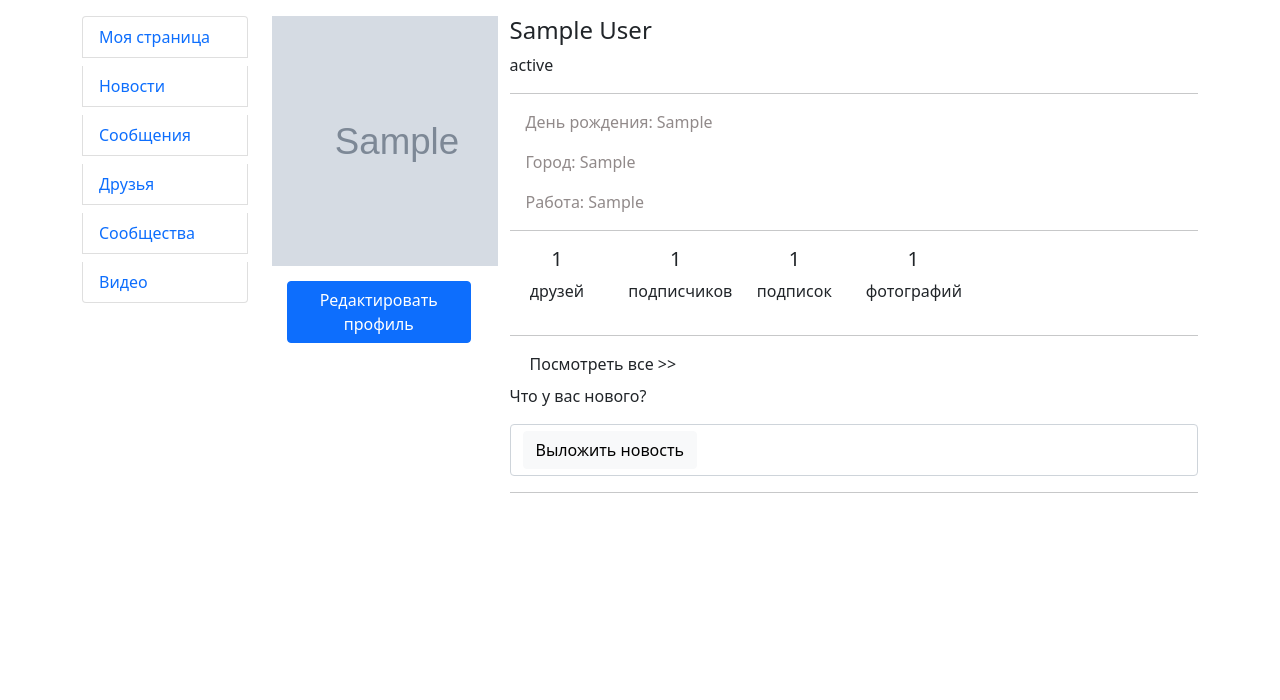
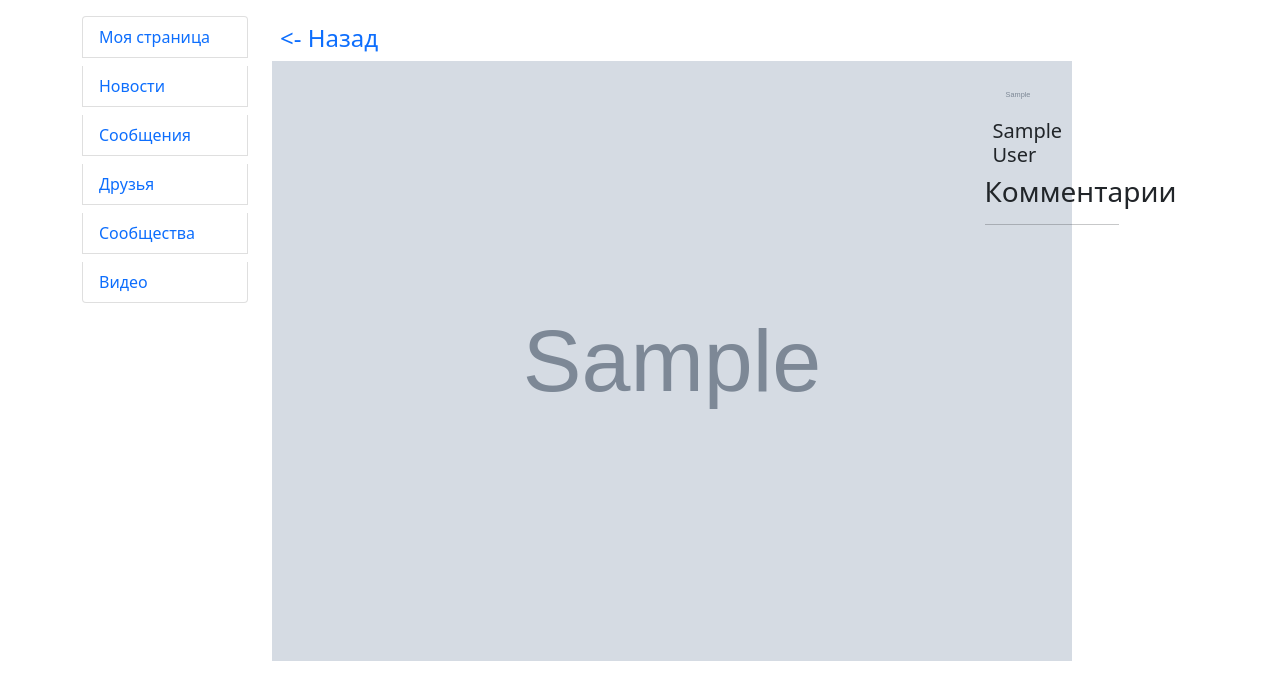
Before and after one commit to lautarianoo/django_social_network, a Django app: a page that uses templates/base.html in a window 1280 px wide. Shown: the part 73-773 px from the top of the page. Run offline with Django 3.2, Linux system fonts and the light colour scheme; a user stored in the database is signed in; tables that the repository leaves empty hold one stand-in row (values such as "Sample post"); grey boxes marked "Sample" are stand-in pictures; parts of the project's set-up code (start-up, migrations or seed data) failed here and were passed over; some libraries are stand-ins or nearby versions.

Commit message:
Complete Photos View

```diff
--- a/profiles/models.py
+++ b/profiles/models.py
@@ -1,3 +1,4 @@
+from ckeditor.fields import RichTextField
 from django.db import models
 
 # Create your models here.
@@ -42,9 +43,23 @@ class MyUserManager(BaseUserManager):
         user.save(using=self._db)
         return user
 
+class Comments(models.Model):
+
+    author = models.ForeignKey('SocialUser', verbose_name='Автор комментария', on_delete=models.CASCADE,
+                               related_name='comments2')
+    parents = models.ManyToManyField('SocialUser', verbose_name='Родитель', related_name='comment2')
+    content = RichTextField(blank=True, null=True, verbose_name='Контент', max_length=1150)
+    likes = models.IntegerField(verbose_name='Лайки комментария', default=0)
+    date_add = models.DateTimeField(auto_now_add=True)
+
+    def __str__(self):
+        return f"Автор id: {self.author.id} | {self.date_add}"
+
 class PhotosUser(models.Model):
 
     image = models.ImageField(verbose_name='Фотография')
+    likes = models.IntegerField(verbose_name='Лайки фотографии', default=0)
+    comments = models.ManyToManyField(Comments, verbose_name='Комментарии к фотографии', blank=True, related_name='photo')
     slug = models.SlugField(blank=True, null=True)
 
     def save(self, *args, **kwargs):
--- a/profiles/views.py
+++ b/profiles/views.py
@@ -221,4 +221,5 @@ class ImageView(View):
 
     def get(self, request, *args, **kwargs):
         image = PhotosUser.objects.get(slug=request.GET.get('p'))
-        return render(request, 'profiles/myprofile.html', {'image': image})
+        user = SocialUser.objects.get(username=kwargs.get('slug'))
+        return render(request, 'profiles/image.html', {'image': image, 'user': user})
--- a/templates/profiles/image.html
+++ b/templates/profiles/image.html
@@ -1,7 +1,15 @@
 {% extends 'base_for_templates.html' %}
 
 {% block profile %}
+    <div class="row"><h4 class="m-2"><a style="text-decoration: none;" class="actions" onclick="javascript:history.back(); return false;"><- Назад</a></h4></div>
     <div class="row">
-        <img src="{{ image.url }}" alt="" width="1000" height="1000">
+        <div class="col-9">
+            <img src="{{ image.image.url }}" alt="" width="800" height="600">
+        </div>
+        <div class="col-2">
+            <h5 class="card-title m-2"><img src="{{ user.avatar.url }}" alt="" height="50" width="50"> {{ user.first_name }} {{ user.last_name }}</h5>
+            <h3>Комментарии</h3>
+            <hr>
+        </div>
     </div>
 {% endblock profile %}
--- a/templates/profiles/myprofile.html
+++ b/templates/profiles/myprofile.html
@@ -8,6 +8,7 @@
                     <img src="{% if user.avatar %}{{ user.avatar.url }}{% else %}{% static 'css/camera_200.png' %} {% endif %}" alt="" width="250" height="250">
                     <a class="btn btn-primary" href="{% url 'edit' %}" style="margin: 7%;">Редактировать профиль</a>
                 </div>
+
             </div>
             <div class="col-9"  style="background-color: white; ">
                 <h4>{{ user.first_name }} {{ user.last_name }}</h4>
@@ -77,7 +78,7 @@
               </div>
                 {% if feed.images.all %}
                     {% for photo in feed.images.all %}
-                        <img src="{{ photo.image.url }}" alt="" class="m-2" width="350" height="250">
+                        <a href="{% url 'image' slug=user.username %}?p={{ photo.slug }}"><img src="{{ photo.image.url }}" alt="" class="m-2" width="350" height="250"></a>
                     {% endfor %}
                 {% endif %}
               <div class="row">
@@ -145,7 +146,7 @@
                 <a>Посмотреть все >></a>
                 {% for photo in last_5_photo %}
                       <div class="col-2">
-                          <a href="{% url 'image' slug='' %}"><img src="{{ photo.image.url }}" alt="" height="110" width="110"></a>
+                          <a href="{% url 'image' slug=user2.username %}?p={{ photo.slug }}"><img src="{{ photo.image.url }}" alt="" height="110" width="110"></a>
                       </div>
                     {% endfor %}
                 {% endif %}
@@ -169,7 +170,7 @@
               </div>
                 {% if feed.images.all %}
                     {% for photo in feed.images.all %}
-                        <img src="{{ photo.image.url }}" alt="" class="m-2" width="350" height="250">
+                        <a href="{% url 'image' slug=user2.username %}?p={{ photo.slug }}"><img src="{{ photo.image.url }}" alt="" class="m-2" width="350" height="250"></a>
                     {% endfor %}
                 {% endif %}
                 <div class="row">
```
